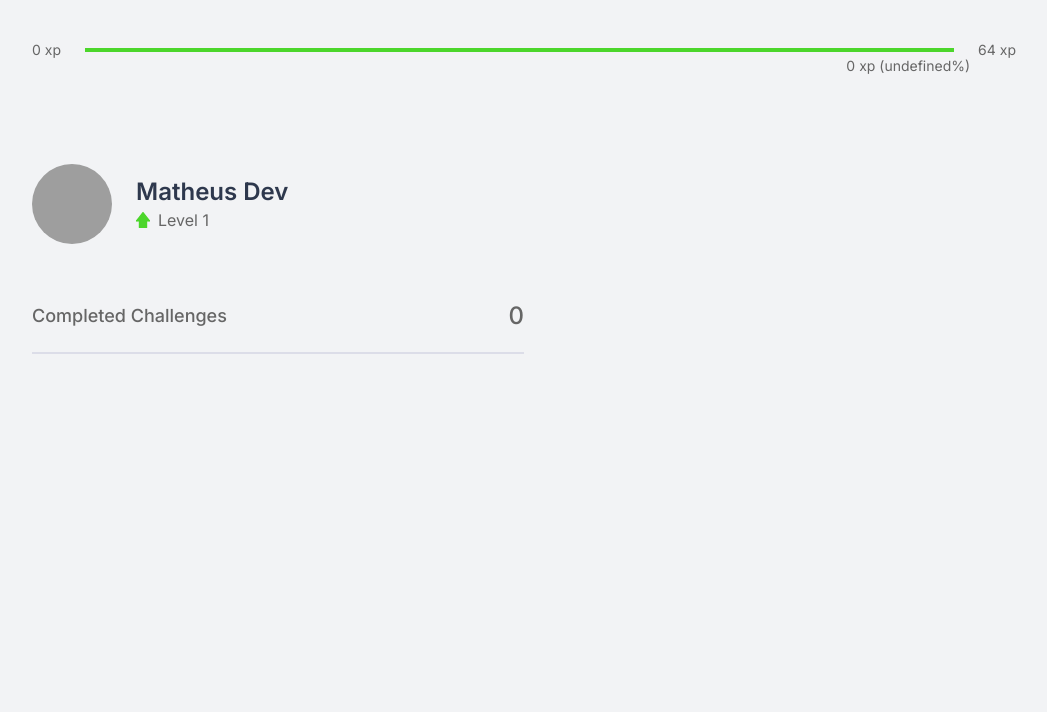
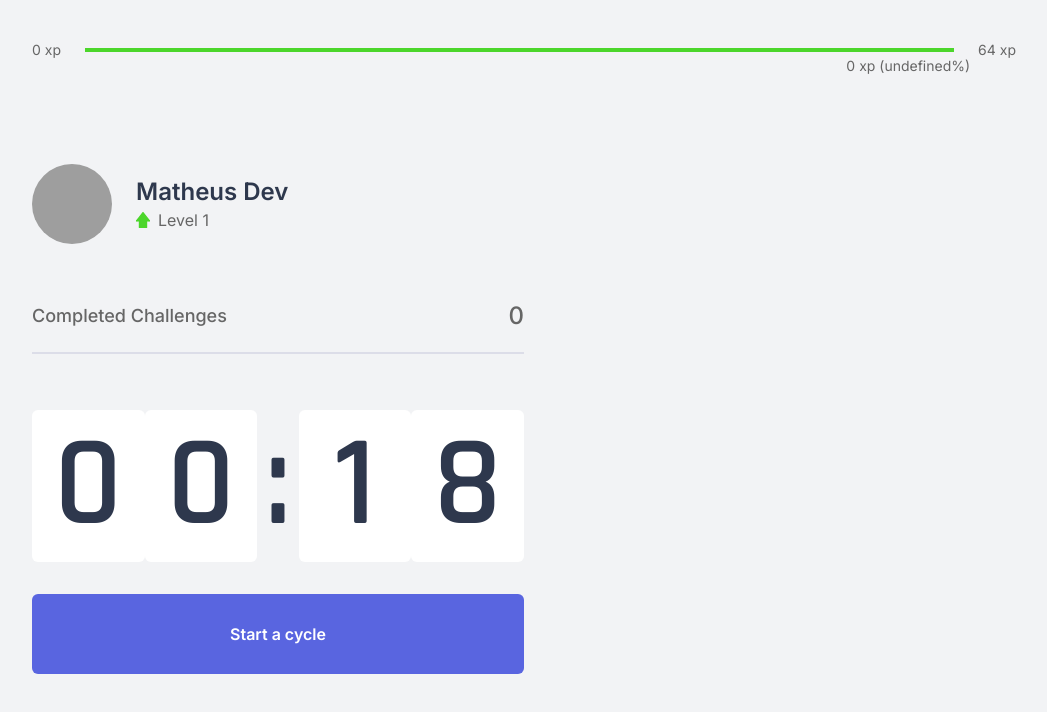
Before and after one commit to mathd1as/movue-it-nuxt, a Nuxt app: page / in a window 1280 px wide. Shown: the top 712 px of the page, without its empty margins (116-1163 px from the left). Built offline with nearby package versions, Linux system fonts and the light colour scheme; grey boxes are pictures that could not be loaded.

Commit message:
add CountdownDigits

```diff
--- a/assets/css/components.css
+++ b/assets/css/components.css
@@ -1,33 +1,24 @@
-@media (max-width: 1023px) {
-	html {
-		font-size: 93.75%;
-	}
+
+.button {
+	@apply p-6 rounded-md flex justify-center items-center font-semibold mt-8 transition-colors w-full;
 }
 
-@media (max-width: 639px) {
-	html {
-		font-size: 87.5%;
-	}
+.button.completed {
+	@apply bg-white text-text border-b-2 border-green cursor-not-allowed h-20;
 }
 
-body {
-	font-family: 'Inter', sans-serif;
-	@apply text-text bg-background;
+.button.abandon {
+	@apply bg-white text-text hover:bg-red hover:text-white h-20;
 }
 
-.font-rajdhani {
-	font-family: Rajdhani;
+.button.start {
+	@apply bg-blue text-white hover:bg-blue-dark h-20;
 }
 
-.slide-fade-enter-active {
-	transition: all .4s ease;
+.button.failed {
+	@apply text-white bg-red hover:bg-red-dark h-3 w-1/2;
 }
 
-.slide-fade-leave-active {
-	transition: all .4s cubic-bezier(1.0, 0.5, 0.8, 1.0);
+.button.succeeded {
+	@apply text-white bg-green hover:bg-green-dark h-3 w-1/2;
 }
-
-.slide-fade-enter, .slide-fade-leave-to {
-	transform: translateY(10px);
-	opacity: 0;
-}
--- a/assets/css/global.css
+++ b/assets/css/global.css
@@ -0,0 +1,33 @@
+@media (max-width: 1023px) {
+	html {
+		font-size: 93.75%;
+	}
+}
+
+@media (max-width: 639px) {
+	html {
+		font-size: 87.5%;
+	}
+}
+
+body {
+	font-family: 'Inter', sans-serif;
+	@apply text-text bg-background;
+}
+
+.font-rajdhani {
+	font-family: Rajdhani;
+}
+
+.slide-fade-enter-active {
+	transition: all .4s ease;
+}
+
+.slide-fade-leave-active {
+	transition: all .4s cubic-bezier(1.0, 0.5, 0.8, 1.0);
+}
+
+.slide-fade-enter, .slide-fade-leave-to {
+	transform: translateY(10px);
+	opacity: 0;
+}
--- /dev/null
+++ b/components/atoms/CountdownDigits.vue
@@ -0,0 +1,26 @@
+<template>
+	<p class="w-1/2 flex fap-x-1">
+		<span
+			class="w-1/2 bg-white rounded-md flex items-center justify-center py-3"
+			:key="index"
+			v-for="(digit, index) in splittedDigits"
+		>
+			{{ digit }}
+		</span>
+	</p>
+</template>
+
+<script lang="ts">
+import Vue from 'vue';
+import { splitValue } from '~/utils';
+export default Vue.extend({
+	props: {
+		digits: { type: Number, required: true },
+	},
+	computed: {
+		splittedDigits (): string[] {
+			return splitValue(this.digits);
+		},
+	},
+});
+</script>
--- /dev/null
+++ b/components/molecules/Countdown.vue
@@ -0,0 +1,58 @@
+<template>
+	<div
+		class="flex justify-center items-center mt-8 lg:mt-14 text-9xl text-title font-rajdhani"
+	>
+		<CountdownDigits :digits="minutes" />
+		<span class="bg-background px-2">:</span>
+		<CountdownDigits :digits="seconds" />
+	</div>
+</template>
+
+<script lang="ts">
+import Vue from "vue";
+
+import { mapState, mapGetters, mapMutations } from "vuex";
+import { Mutations } from "~/store/Countdown/types";
+
+import CountdownDigits from "~/components/atoms/CountdownDigits.vue";
+let TIMEOUT_REFERENCE: ReturnType<typeof setTimeout>;
+
+export default Vue.extend({
+	components: { CountdownDigits },
+	computed: {
+		...mapState("Countdown", ["time", "isActive"]),
+		...mapGetters("Countdown", ["minutes", "seconds"])
+	},
+	methods: {
+		...mapMutations("Countdown", {
+			setTime: Mutations.SET_TIME,
+			resetTime: Mutations.RESET_TIME
+		}),
+		runCountdown(flag: boolean) {
+			if (this.isActive && flag) {
+				TIMEOUT_REFERENCE = setTimeout(() => {
+					this.setTime(this.time - 1);
+				}, 1000);
+			} else {
+				clearTimeout(TIMEOUT_REFERENCE);
+			}
+		}
+	},
+	watch: {
+		isActive(newValue: boolean) {
+			this.runCountdown(newValue);
+
+			if (!newValue) {
+				this.resetTime();
+			}
+		},
+		time(newValue: number) {
+			if (newValue > 0) {
+				this.runCountdown(true);
+			} else {
+				this.$emit("completed");
+			}
+		}
+	}
+});
+</script>
--- a/pages/index.vue
+++ b/pages/index.vue
@@ -3,14 +3,47 @@
 		<div class="flex flex-col w-full lg:w-1/2">
 			<Profile />
 			<CompletedChallenges />
+			<Countdown @completed="getNewChallenge"/>
+			<button
+				v-if="hasCountdownCompleted"
+				disabled
+				class="button completed"
+			>
+				Cycle completed
+			</button>
+
+			<button
+				v-else-if="isCountdownActive"
+				class="button abandon"
+				@click="setCountdownState(false)"
+			>
+				Abandon cycle
+			</button>
+
+			<button
+				v-else
+				class="button start"
+				@click="setCountdownState(true)"
+			>
+				Start a cycle</button>
 		</div>
 	</section>
 </template>
 
 <script lang="ts">
-import Vue from "vue";
+import Vue from "vue"
+import { mapState, mapMutations } from 'vuex'
+import { Mutations as CountdownMT } from '~/store/Countdown/types'
+import Countdown from '~/components/molecules/Countdown.vue'
+
+
 import CompletedChallenges from '~/components/atoms/CompletedChallenges.vue'
 import Profile from '~/components/molecules/Profile.vue'
+
+import {
+	playAudio,
+	sendNotification,
+} from '~/utils';
 
 interface Head {
 	title: string;
@@ -24,7 +57,40 @@
 	},
 	components: {
 		CompletedChallenges,
+		Countdown,
 		Profile,
-	}
+	},
+	mounted ()  {
+		if ('Notification' in window) {
+			Notification.requestPermission();
+		}
+	},
+	computed: {
+		...mapState('Countdown', {
+			hasCountdownCompleted: 'hasCompleted',
+			isCountdownActive: 'isActive',
+		}),
+	},
+	methods: {
+		...mapMutations({
+			setCountdownHasCompleted: `Countdown/${CountdownMT.SET_HAS_COMPLETED }`,
+			setCountdownHasIsActive: `Countdown/${CountdownMT.SET_IS_ACTIVE }`,
+		}),
+		setCountdownState (flag: boolean) {
+			this.setCountdownHasCompleted(false);
+			this.setCountdownHasIsActive(flag);
+		},
+		getNewChallenge () {
+			this.setCountdownHasCompleted(true);
+
+			if (Notification?.permission === 'granted') {
+				playAudio('/notification.mp3');
+				sendNotification('New Challenge', {
+					body: 'A new Challenge has started! Go completed it!',
+					icon: '/favicon.png'
+				});
+			}
+		}
+	},
 });
 </script>
--- a/store/Challenges/index.ts
+++ b/store/Challenges/index.ts
@@ -1,4 +1,4 @@
-import allChallenges from '~/assets/css/challenges/data'
+import allChallenges from '~/assets/challenges/data'
 
 import { State } from './types'
 
--- a/store/CountDown/index.ts
+++ b/store/Countdown/index.ts
@@ -1,6 +1,6 @@
 import { State, Getters, Mutations, MutationsInterface } from './types'
 
-const MINUTES = 25;
+const MINUTES = 0.3;
 
 export const state = (): State => ({
 	time: MINUTES * 60,
--- /dev/null
+++ b/utils/index.ts
@@ -0,0 +1,5 @@
+export const playAudio = (path: string) => new Audio(path).play()
+
+export const sendNotification = (title: string, options: object) => new Notification(title, options)
+
+export const splitValue = (value: number | string, padSize: number = 2) => `${value}`.padStart(padSize, '0').split('');
```
Also changed, not shown: assets/challenges/data.js (renamed from assets/css/challenges/data.js), store/Countdown/types.ts (renamed from store/CountDown/types.ts).
